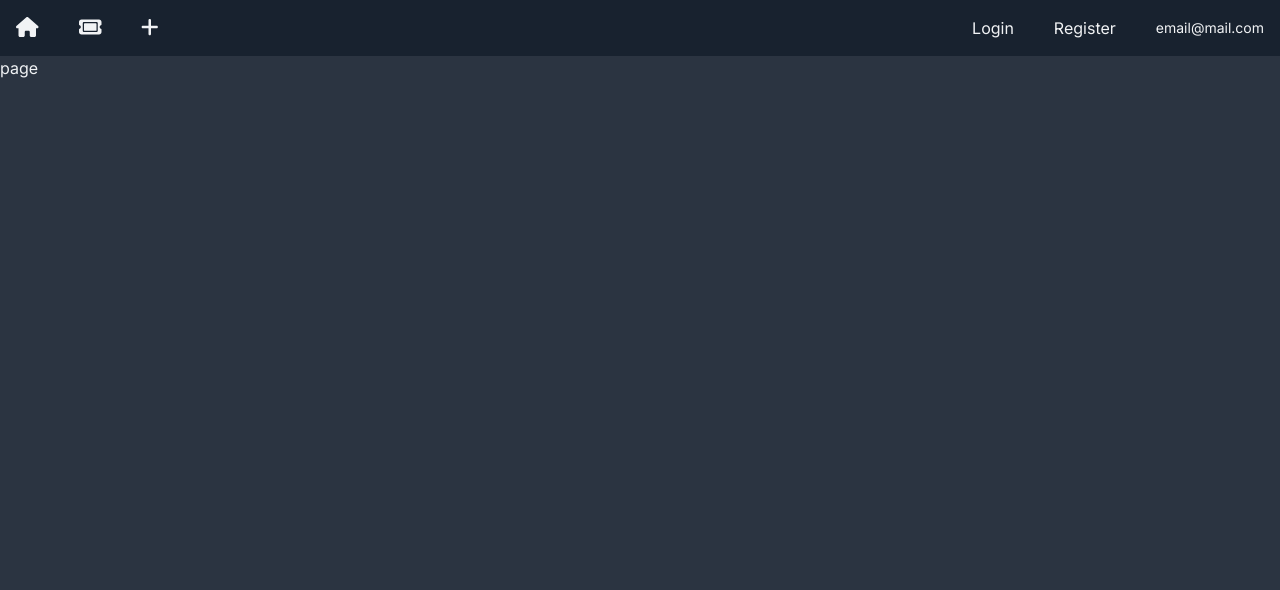
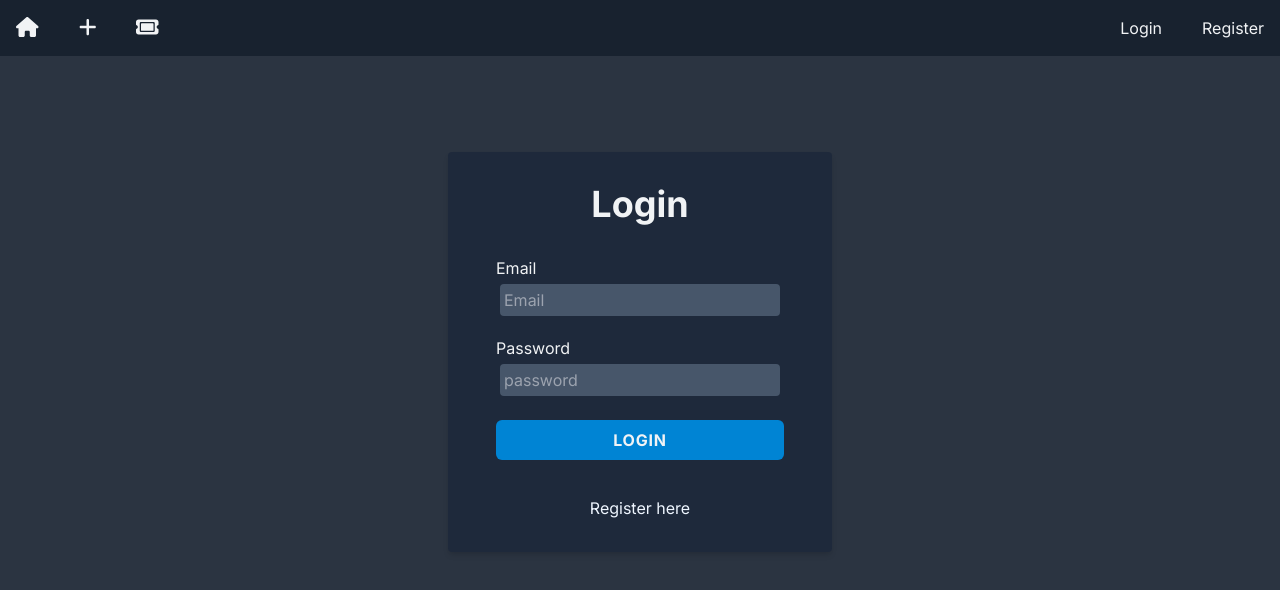
Before and after one commit to AdamDjo/TicketingApp, a Next.js app: page /login in a window 1280 px wide. Shown: the top 590 px of the page. Built offline with nearby package versions, Linux system fonts and the light colour scheme; no server answers.

Commit message:
add login logic

```diff
--- a/app/(components)/Nav.tsx
+++ b/app/(components)/Nav.tsx
@@ -1,27 +1,48 @@
+'use client';
 import { faPlus, faTicket } from '@fortawesome/free-solid-svg-icons';
 import { faHome } from '@fortawesome/free-solid-svg-icons/faHome';
 import { FontAwesomeIcon } from '@fortawesome/react-fontawesome';
+import { signOut, useSession } from 'next-auth/react';
 import Link from 'next/link';
 import React from 'react';
 
 const Nav = () => {
+  const { data: session }: any = useSession();
   return (
     <nav className="flex justify-between bg-nav p-4">
       <div className="flex items-center space-x-10">
         <Link href="/">
           <FontAwesomeIcon icon={faHome} className="icon"></FontAwesomeIcon>
         </Link>
+
+        <Link href="/TicketPage/new">
+          <FontAwesomeIcon icon={faPlus} className="icon" />
+        </Link>
         <Link href="/TicketPage">
           <FontAwesomeIcon icon={faTicket} className="icon"></FontAwesomeIcon>
         </Link>
-        <Link href="/TicketPage/new">
-          <FontAwesomeIcon icon={faPlus} className="icon" />
-        </Link>
       </div>
       <div className="text-default-text flex items-center space-x-10">
-        <Link href="/login">Login</Link>
-        <Link href="/register">Register</Link>
-        <p className="">email@mail.com</p>
+        {!session ? (
+          <>
+            {' '}
+            <Link href="/login">Login</Link>
+            <Link href="/register">Register</Link>
+          </>
+        ) : (
+          <>
+            {session.user?.email}
+
+            <button
+              className="mx-5 btn"
+              onClick={() => {
+                signOut();
+              }}
+            >
+              Logout
+            </button>
+          </>
+        )}
       </div>
     </nav>
   );
--- a/app/TicketPage/page.tsx
+++ b/app/TicketPage/page.tsx
@@ -1,61 +1,33 @@
-import { FontAwesomeIcon } from '@fortawesome/react-fontawesome';
-import TicketCard from '../(components)/TicketCard';
-import { TicketType } from '@/types/ticket.type';
-import Link from 'next/link';
-import { faPlus } from '@fortawesome/free-solid-svg-icons';
+import React from 'react';
+import { getServerSession } from 'next-auth';
+import { redirect, useRouter } from 'next/navigation';
 
-interface ApiResponse {
-  tickets: TicketType[];
-}
-const getTickets = async (): Promise<ApiResponse | undefined> => {
-  try {
-    const res = await fetch('http://localhost:3000/api/Tickets', {
-      cache: 'no-store',
-    });
+type Props = {};
 
-    return res.json();
-  } catch (error) {
-    console.log('Failed to get data ', error);
-  }
-};
-
-const Ticket = async () => {
-  const response = await getTickets();
-  const { tickets = [] } = response || {};
-
-  const uniqueCategories = [
-    ...new Set(tickets?.map(({ category }) => category)),
-  ];
+const page = async (props: Props) => {
+  const session = await getServerSession();
 
   return (
-    <div className="p-5">
-      <div className="flex justify-center">
-        <Link href="/TicketPage/new">
-          <p className="text-lg mx-5 p-5 btn">
-            Click there to create a new ticket
+    <div>
+      {!session ? (
+        <div className="flex min-h-screen flex-col items-center justify-between p-24  ">
+          <p className="bg-red-600">
+            {' '}
+            You need to login to see this content please create an account & try
+            to loggin !!!!!
           </p>
-        </Link>
-      </div>
-      <div>
-        {tickets &&
-          uniqueCategories?.map((uniqueCategory, categoryIndex) => (
-            <div key={categoryIndex} className="mb-4">
-              <h2>{uniqueCategory}</h2>
-              <div className="md:grid grid-cols-2 sm:grid grid-cols-2 xl:grid grid-cols-4">
-                {tickets
-                  .filter((ticket) => ticket.category === uniqueCategory)
-                  .map((filteredTicket, _index) => (
-                    <TicketCard
-                      id={_index}
-                      key={_index}
-                      ticket={filteredTicket}
-                    ></TicketCard>
-                  ))}
-              </div>
-            </div>
-          ))}
-      </div>
+        </div>
+      ) : (
+        <div className="flex min-h-screen flex-col items-center justify-between p-24">
+          <p className="bg-green-600">
+            {' '}
+            Congratulation you are logged in you can now see the content of this
+            page !!!!!
+          </p>
+        </div>
+      )}
     </div>
   );
 };
-export default Ticket;
+
+export default page;
--- /dev/null
+++ b/app/api/auth/[...nextauth]/route.ts
@@ -0,0 +1,52 @@
+import NextAuth from 'next-auth';
+import { Account, User as AuthUser } from 'next-auth';
+import CredentialsProvider from 'next-auth/providers/credentials';
+import GithubProvider from 'next-auth/providers/github';
+
+import UserModel from '@/app/(models)/User';
+import connectDB from '@/app/utils/db';
+import bcrypt from 'bcrypt';
+
+export const authOptions: any = {
+  // Configure one or more authentication providers
+  providers: [
+    CredentialsProvider({
+      id: 'credentials',
+      name: 'Credentials',
+      credentials: {
+        email: { label: 'Email', type: 'text' },
+        password: { label: 'Password', type: 'password' },
+      },
+      async authorize(credentials: any) {
+        /*connecting logic*/
+        await connectDB();
+        try {
+          const user = await UserModel.findOne({ email: credentials.email });
+          /* if user have password correct*/
+          if (user) {
+            const isPasswordCorrect = await bcrypt.compare(
+              credentials.password,
+              user.password
+            );
+            if (isPasswordCorrect) {
+              return user;
+            }
+          }
+        } catch (error) {
+          console.log('cannot connect', error);
+        }
+      },
+    }),
+
+    // ...add more providers here
+  ],
+  callbacks: {
+    async signIn({ user, account }: { user: AuthUser; account: Account }) {
+      if (account?.provider == 'credentials') {
+        return true;
+      }
+    },
+  },
+};
+export const handler = NextAuth(authOptions);
+export { handler as GET, handler as POST };
--- a/app/layout.tsx
+++ b/app/layout.tsx
@@ -4,6 +4,9 @@ import './globals.css';
 import Nav from './(components)/Nav';
 import { config } from '@fortawesome/fontawesome-svg-core';
 import '@fortawesome/fontawesome-svg-core/styles.css';
+import { getServerSession } from 'next-auth';
+import AuthProvider from './utils/SessionProvider';
+
 config.autoAddCss = false;
 const inter = Inter({ subsets: ['latin'] });
 
@@ -12,20 +15,23 @@ export const metadata: Metadata = {
   description: 'Generated by Adam',
 };
 
-export default function RootLayout({
+export default async function RootLayout({
   children,
 }: {
   children: React.ReactNode;
 }) {
+  const session = await getServerSession();
   return (
     <html lang="en">
       <body className={inter.className} suppressHydrationWarning={true}>
-        <div className="flex flex-col h-screen max-h-screen">
-          <Nav />
-          <div className="flex-grow overflow-y-auto bg-page text-default-text">
-            {children}
+        <AuthProvider session={session}>
+          <div className="flex flex-col h-screen max-h-screen">
+            <Nav />
+            <div className="flex-grow overflow-y-auto bg-page text-default-text">
+              {children}
+            </div>
           </div>
-        </div>
+        </AuthProvider>
       </body>
     </html>
   );
--- a/app/login/page.tsx
+++ b/app/login/page.tsx
@@ -1,7 +1,72 @@
-import React from 'react';
+'use client';
+import Link from 'next/link';
+import { useRouter } from 'next/navigation';
+import React, { useEffect, useState } from 'react';
+import { signIn, useSession } from 'next-auth/react';
 
 const Login = () => {
-  return <div>page</div>;
+  const router = useRouter();
+  const [error, setError] = useState('');
+  const session = useSession();
+  /*if authenticated*/
+  useEffect(() => {
+    if (session?.status == 'authenticated') {
+      router.replace('/TicketPage');
+    }
+  }, [session, router]);
+  const handleSubmit = async (e: any) => {
+    e.preventDefault();
+    const email = e.target[0].value;
+    const password = e.target[1].value;
+    /*add validation there*/
+    if (!email || !password) {
+      return;
+    }
+    const res = await signIn('credentials', {
+      redirect: false,
+      email,
+      password,
+    });
+    if (res?.error) {
+      setError('Invalid email or password');
+      if (res.url) router.replace('/TicketsPage');
+    } else {
+      setError('');
+    }
+  };
+  return (
+    <div className="flex min-h-screen flex-col items-center justify-between p-24">
+      <div className="bg-slate-800 p-8 rounded shadow-md w-96">
+        <h1 className="text-center">Login</h1>
+        <form className="flex flex-col" onSubmit={handleSubmit}>
+          <label>Email</label>
+          <input
+            type="text"
+            className="form-control disp"
+            placeholder="Email"
+            required
+          ></input>
+          <label>Password</label>
+          <input
+            type="password"
+            className="form-control"
+            placeholder="password"
+            required
+          ></input>
+          <button className="btn p-2 my-5" type="submit">
+            Login
+          </button>
+          <p className="text-center text-red-400">{error && error}</p>
+        </form>
+        <Link
+          className="block text-center  text-blue-50 hover:text-blue-200"
+          href="/register"
+        >
+          Register here
+        </Link>
+      </div>
+    </div>
+  );
 };
 
 export default Login;
--- a/app/page.tsx
+++ b/app/page.tsx
@@ -1,7 +1,61 @@
-import React from 'react';
+import { FontAwesomeIcon } from '@fortawesome/react-fontawesome';
+import TicketCard from './(components)/TicketCard';
+import { TicketType } from '@/types/ticket.type';
+import Link from 'next/link';
+import { faPlus } from '@fortawesome/free-solid-svg-icons';
 
-const page = () => {
-  return <div className="">home</div>;
+interface ApiResponse {
+  tickets: TicketType[];
+}
+const getTickets = async (): Promise<ApiResponse | undefined> => {
+  try {
+    const res = await fetch('http://localhost:3000/api/Tickets', {
+      cache: 'no-store',
+    });
+
+    return res.json();
+  } catch (error) {
+    console.log('Failed to get data ', error);
+  }
 };
 
-export default page;
+const Ticket = async () => {
+  const response = await getTickets();
+  const { tickets = [] } = response || {};
+
+  const uniqueCategories = [
+    ...new Set(tickets?.map(({ category }) => category)),
+  ];
+
+  return (
+    <div className="p-5">
+      <div className="flex justify-center">
+        <Link href="/TicketPage/new">
+          <p className="text-lg mx-5 p-5 btn">
+            Click there to create a new ticket
+          </p>
+        </Link>
+      </div>
+      <div>
+        {tickets &&
+          uniqueCategories?.map((uniqueCategory, categoryIndex) => (
+            <div key={categoryIndex} className="mb-4">
+              <h2>{uniqueCategory}</h2>
+              <div className="md:grid grid-cols-2 sm:grid grid-cols-2 xl:grid grid-cols-4">
+                {tickets
+                  .filter((ticket) => ticket.category === uniqueCategory)
+                  .map((filteredTicket, _index) => (
+                    <TicketCard
+                      id={_index}
+                      key={_index}
+                      ticket={filteredTicket}
+                    ></TicketCard>
+                  ))}
+              </div>
+            </div>
+          ))}
+      </div>
+    </div>
+  );
+};
+export default Ticket;
--- /dev/null
+++ b/app/utils/SessionProvider.tsx
@@ -0,0 +1,8 @@
+'use client';
+import React from 'react';
+import { SessionProvider } from 'next-auth/react';
+
+const AuthProvider = ({ children }: any) => {
+  return <SessionProvider>{children}</SessionProvider>;
+};
+export default AuthProvider;
--- a/package.json
+++ b/package.json
@@ -16,6 +16,7 @@
     "mongodb": "^6.3.0",
     "mongodb-uri": "^0.9.7",
     "next": "14.0.3",
+    "next-auth": "^4.24.5",
     "react": "^18",
     "react-dom": "^18",
     "ts-mongoose": "^0.0.24"
```
Also changed, not shown: 2 other files (tests, documents, lock files or other folders).
